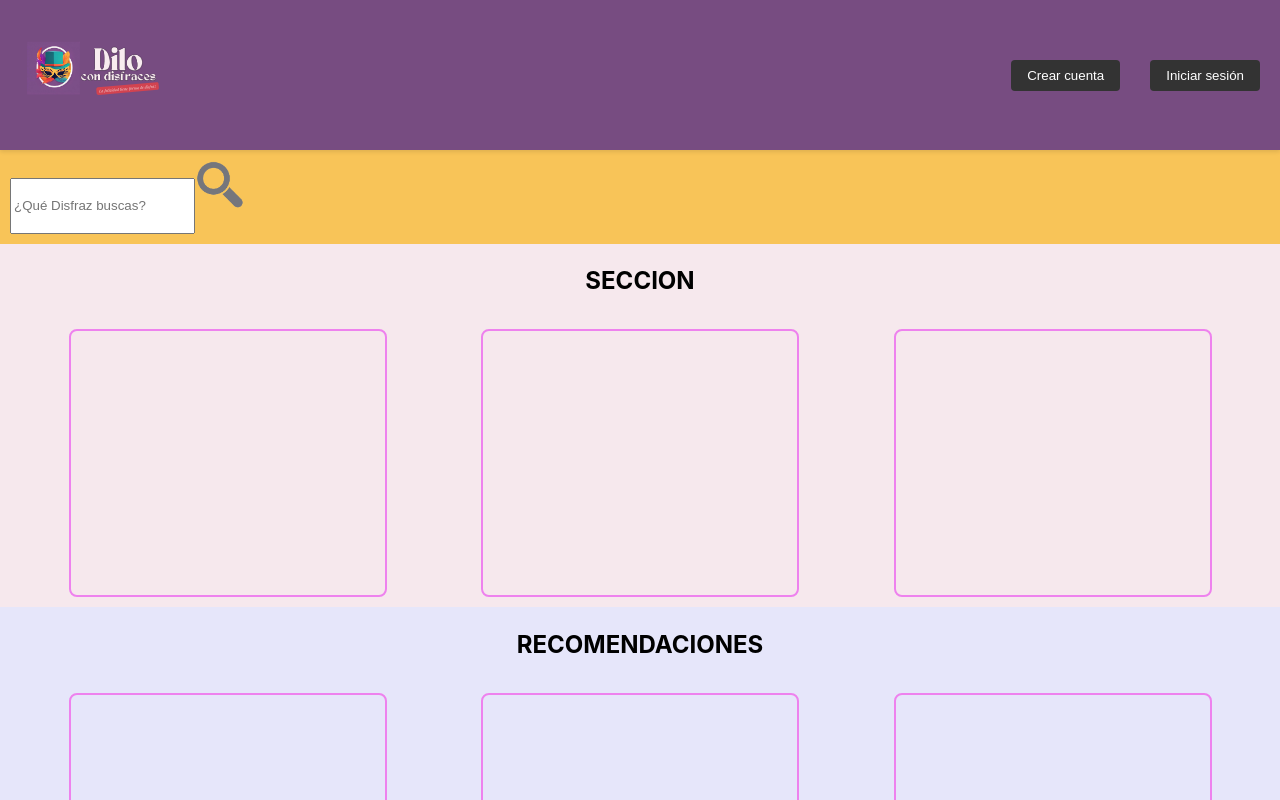
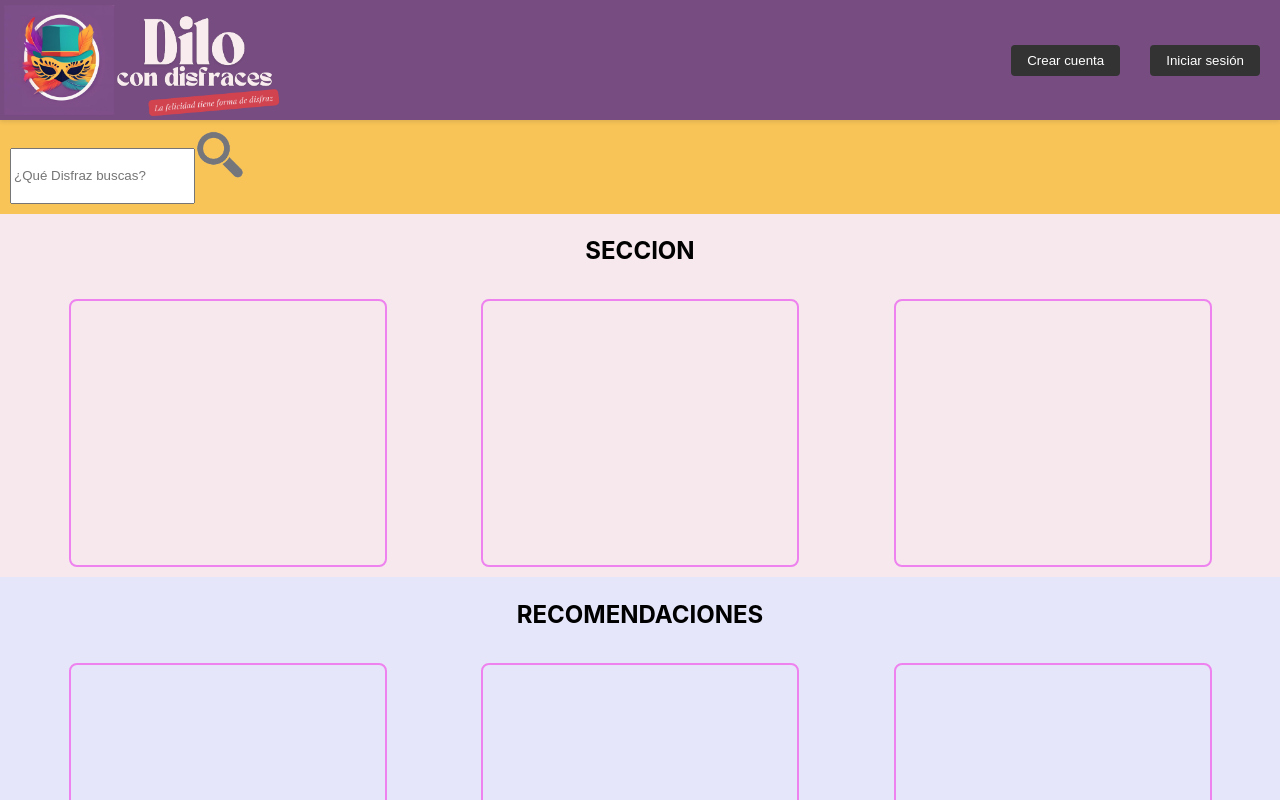
Before and after one commit to LauCof/pi2, a React (Vite) app in the folder Front/: page / in a window 1280 px wide. Shown: the top 800 px of the page. Built offline with nearby package versions, Linux system fonts and the light colour scheme.

Commit message:
header logo ok

```diff
--- a/Front/src/Components/Header/Header.css
+++ b/Front/src/Components/Header/Header.css
@@ -19,8 +19,7 @@
 }
 
 .header__left img {
-  height: 150px;
-  width: 200px;
+  height: 120px;
   margin-right: 10px;
 }
 
--- a/Front/src/Components/Header/Header.jsx
+++ b/Front/src/Components/Header/Header.jsx
@@ -1,5 +1,5 @@
 import { Link } from 'react-router-dom';
-import logo from '../../assets/logo.svg';
+import logo from '../../assets/logo.png';
 import './Header.css';
 
 const Header = () => {
```
Also changed, not shown: Front/src/assets/logo.png (added).
